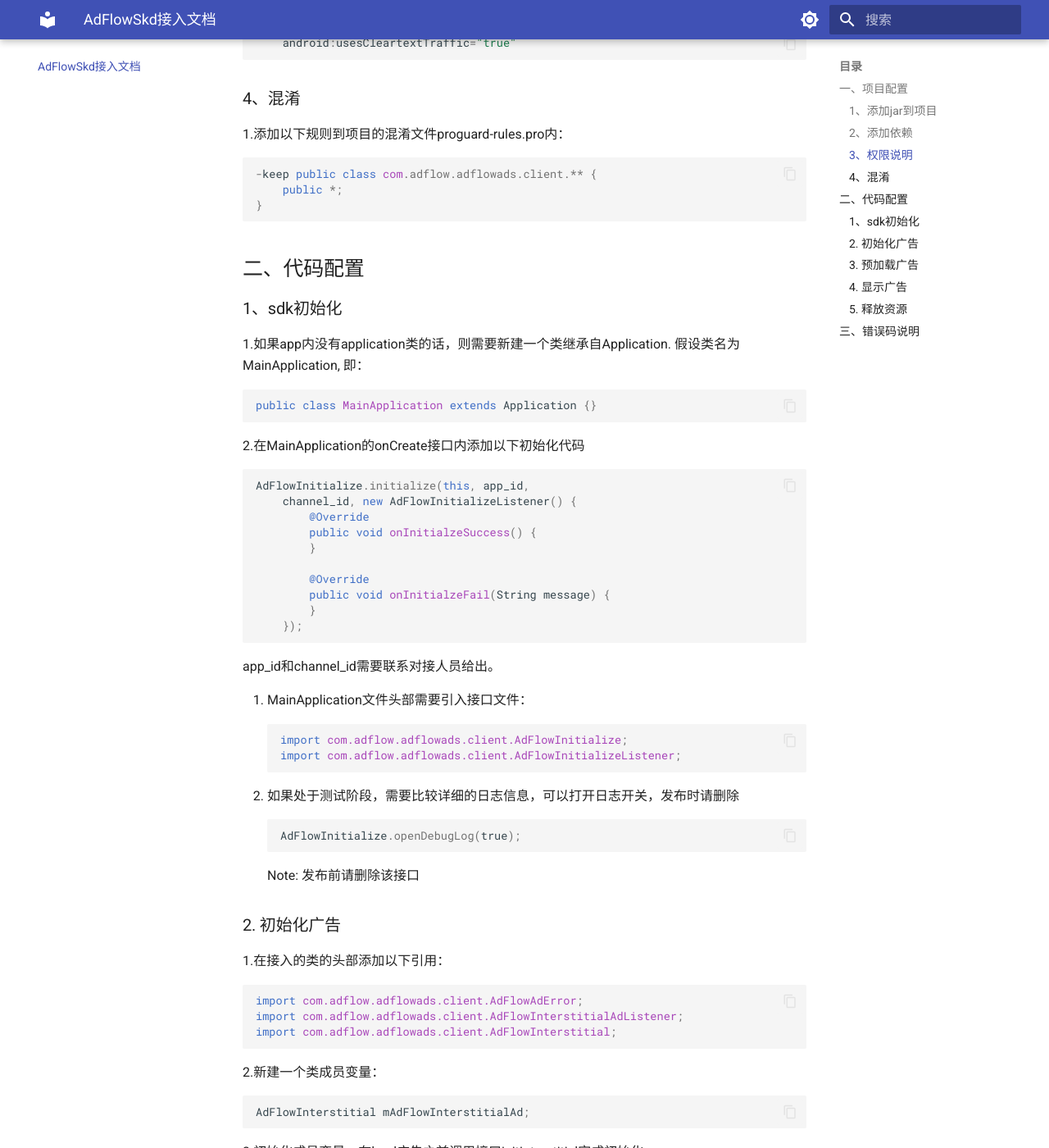
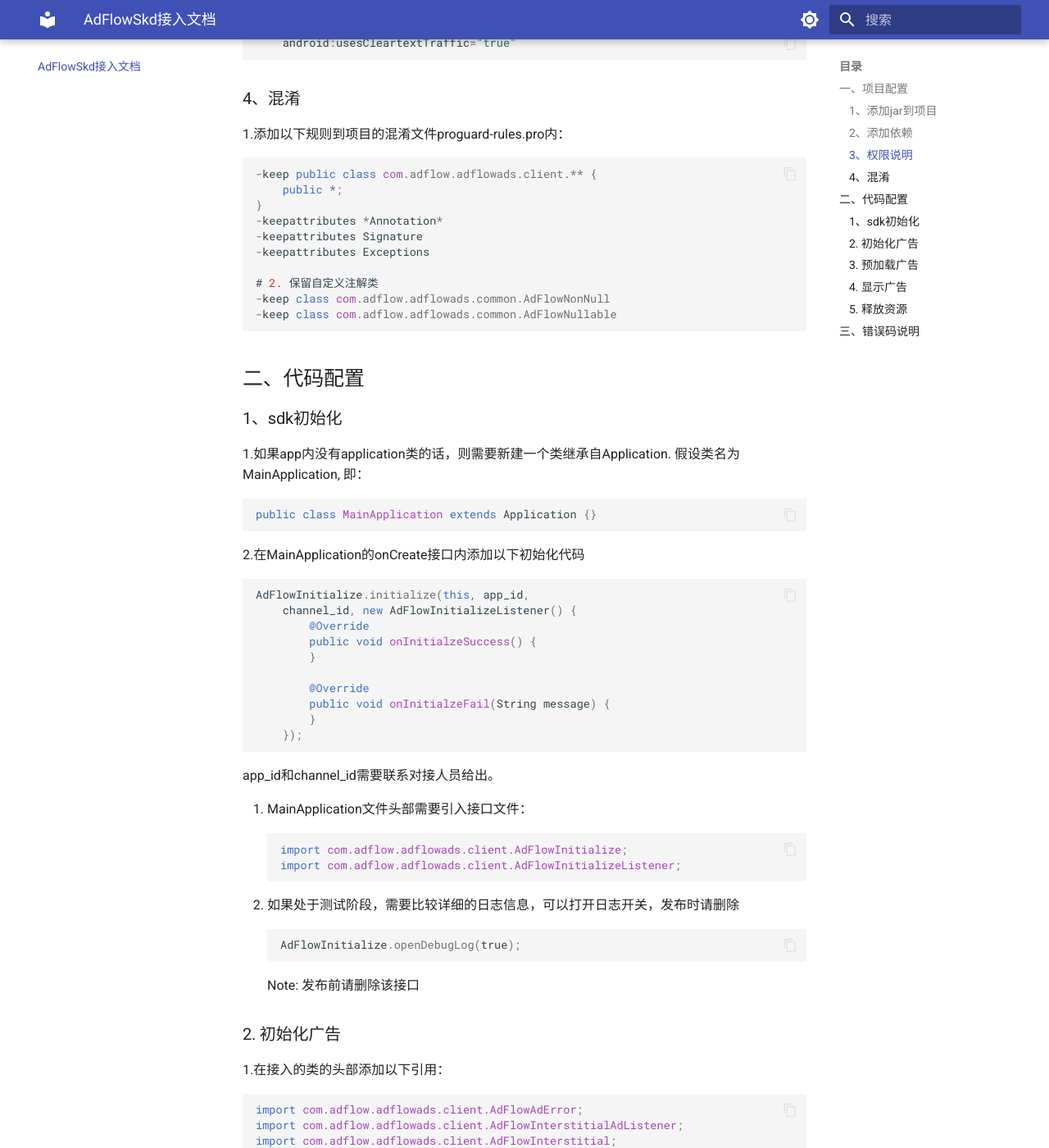
Before and after one commit to adflowsdk/AdFlowJarSdkDoc, an MkDocs documentation site: the page built from docs/index.md, in a window 1280 px wide and 1400 px high, scrolled down 836 px. Shown: the whole window at 82% size. Built offline with MkDocs 1.6.1 and Material for MkDocs 9.7.7, drawn with Linux system fonts in a browser that asks for light colours; comment, search, counter and statistics services are not loaded; some of the changed text lies outside the part shown.

````diff
--- a/docs/index.md
+++ b/docs/index.md
@@ -39,6 +39,13 @@
 -keep public class com.adflow.adflowads.client.** {
     public *;
 }
+-keepattributes *Annotation*
+-keepattributes Signature
+-keepattributes Exceptions
+
+# 2. 保留自定义注解类
+-keep class com.adflow.adflowads.common.AdFlowNonNull
+-keep class com.adflow.adflowads.common.AdFlowNullable
 ```
 
 ## 二、代码配置
````
Also changed, not shown: other parts of docs/index.md (+8 -1 lines), site/index.html, site/search/search_index.json, site/sitemap.xml, 1 other file.
